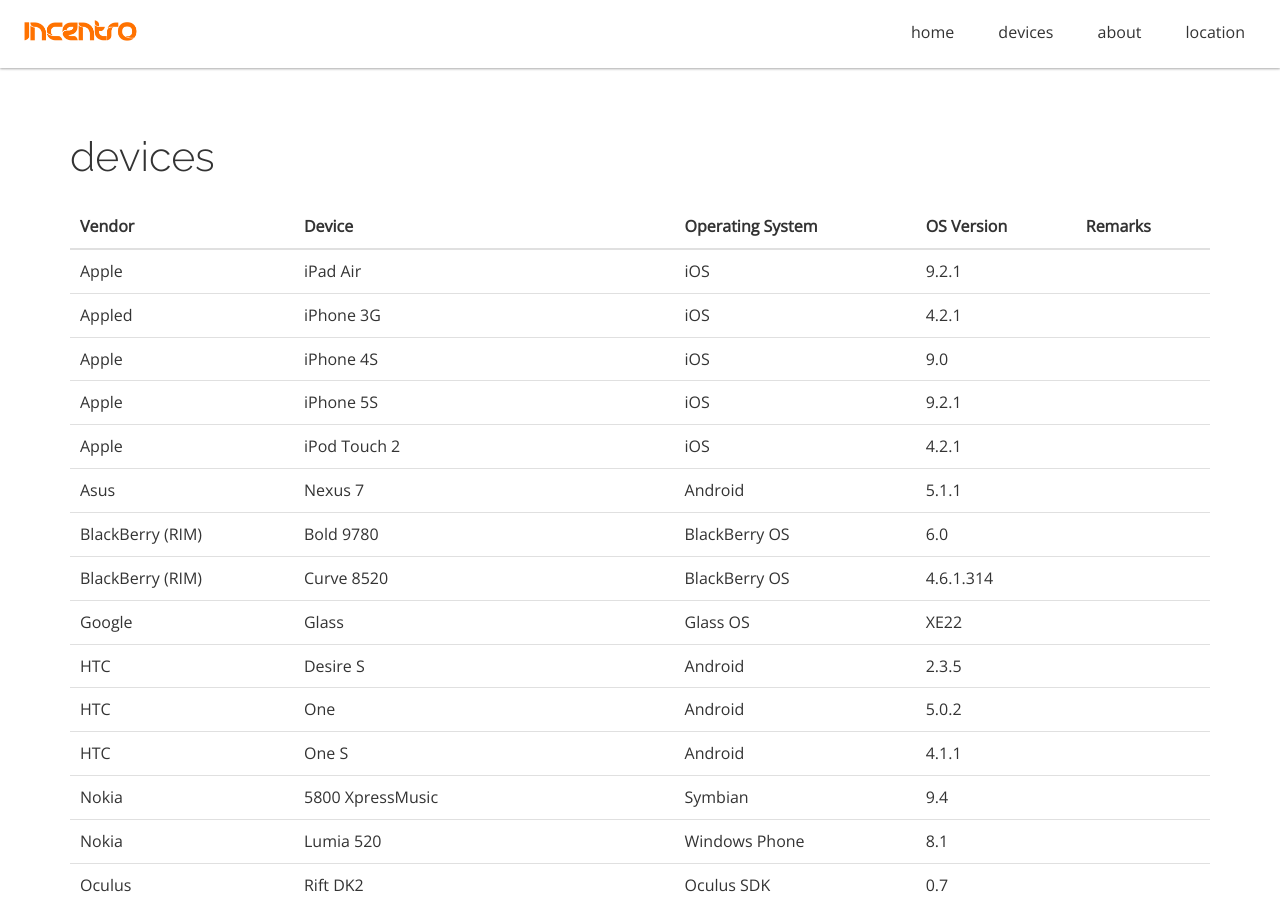
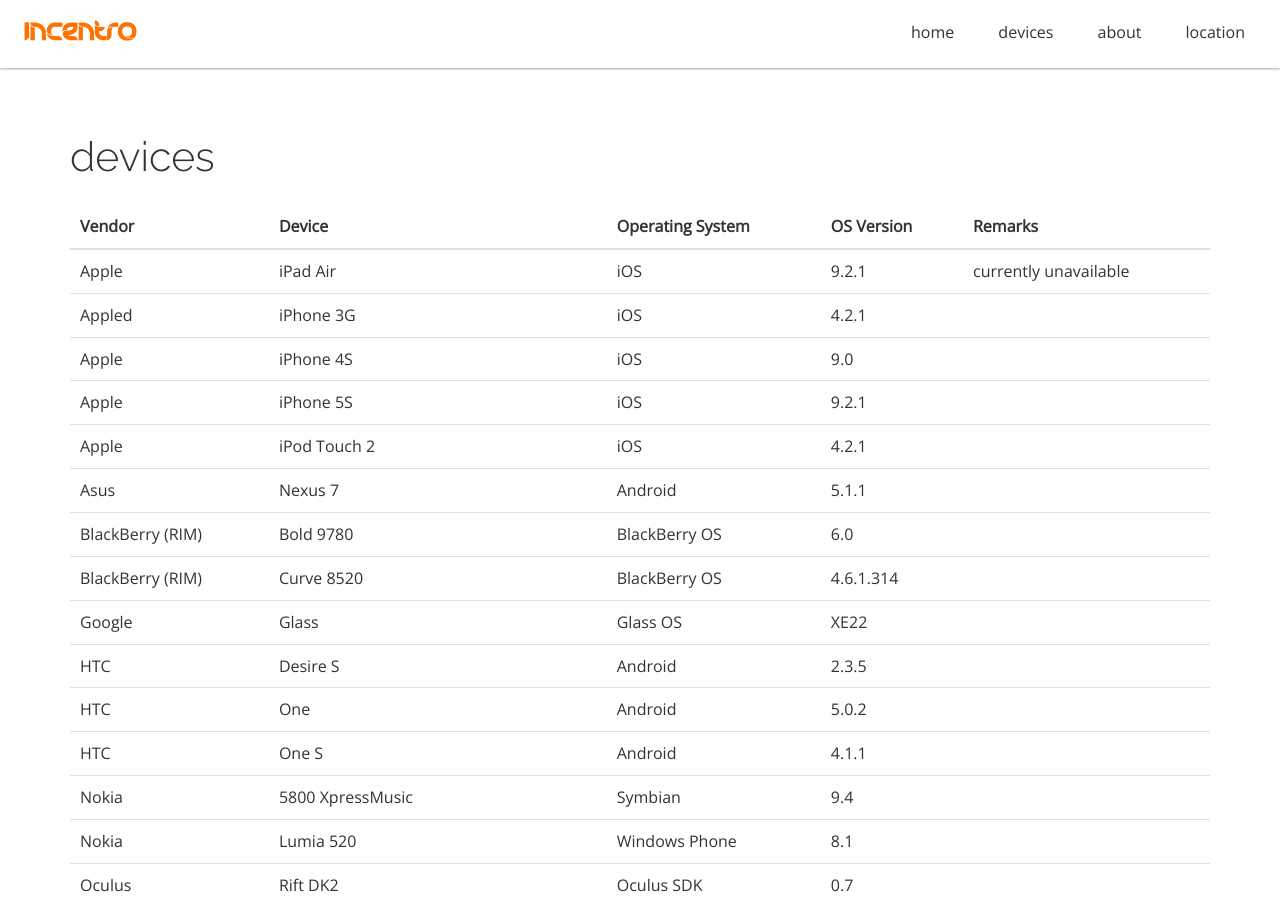
Before and after one commit to incentro/devicelab, a Jekyll site: the page built from index.html, in a window 1280 px wide and 900 px high, scrolled down 657 px. Built offline with Jekyll 4.4.1, drawn with Linux system fonts in a browser that asks for light colours; nearby versions of some CDN libraries; Markdown is read by kramdown in place of the engine named in the settings.

Commit message:
Update devicelist.yml

```diff
--- a/_data/devicelist.yml
+++ b/_data/devicelist.yml
@@ -3,6 +3,7 @@
   device: iPad Air
   os: iOS
   osversion: 9.2.1
+  remarks: currently unavailable
 # Owner: Incentro Rotterdam
 
 - title: iPhone3G4.2.1
```
